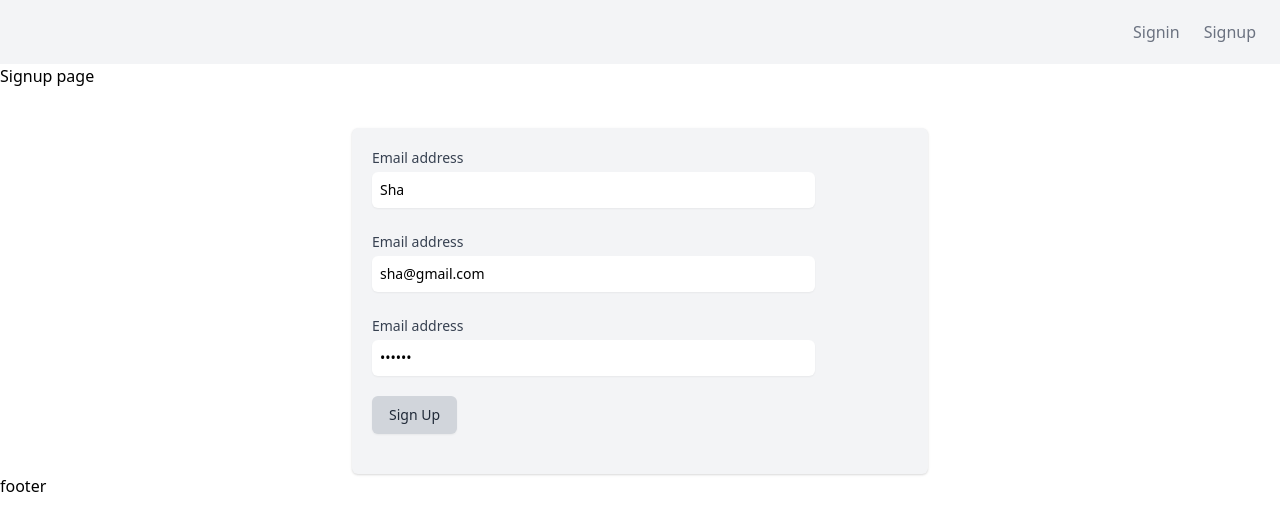
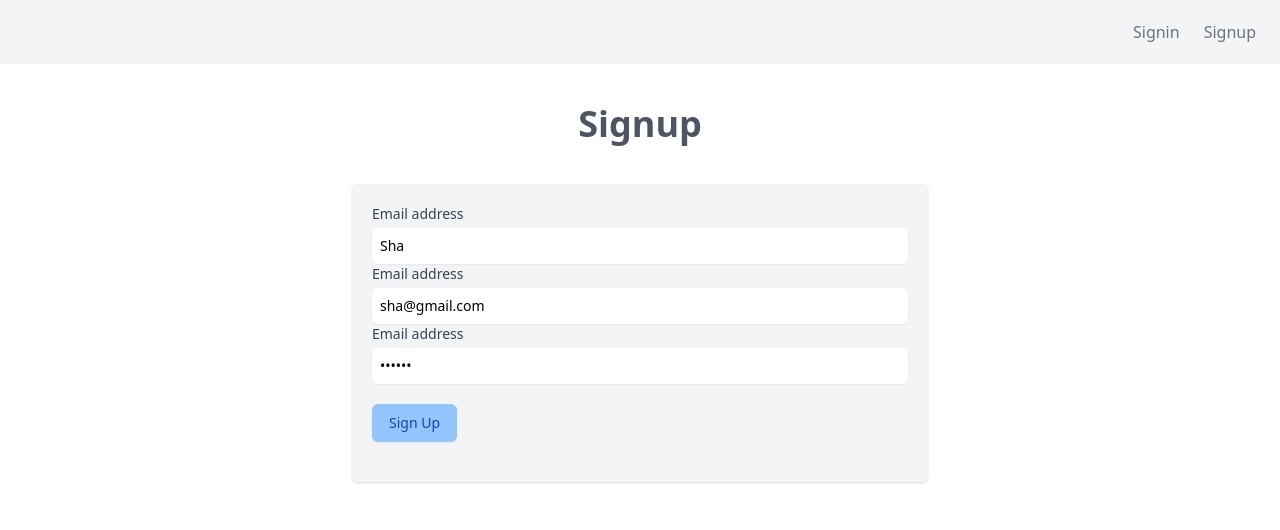
Before and after one commit to hackwebdev/SEOBlog-scratched, a Next.js app in the folder frontend/: page /signup in a window 1280 px wide. Shown: the top 530 px of the page. Built offline with nearby package versions, Linux system fonts and the light colour scheme.

Commit message:
signin complete

```diff
--- a/frontend/components/Layout.js
+++ b/frontend/components/Layout.js
@@ -5,7 +5,6 @@ const Layout = ({ children }) => {
     <>
       <Navbar />
       {children}
-      <p>footer</p>
     </>
   )
 }
--- a/frontend/components/auth/SignupComponent.js
+++ b/frontend/components/auth/SignupComponent.js
@@ -43,10 +43,34 @@ const SignupComponent = () => {
     setValues({ ...values, error: false, [name]: e.target.value })
   }
 
+  const showLoading = () =>
+    loading ? (
+      <div className='flex items-center bg-green-300 text-white text-sm font-bold px-4 py-3'>
+        Loading...
+      </div>
+    ) : (
+      ''
+    )
+  const showError = () =>
+    error ? (
+      <div className='flex items-center bg-red-400 text-white text-sm font-bold px-4 py-3'>
+        {error}
+      </div>
+    ) : (
+      ''
+    )
+  const showMessage = () =>
+    message ? (
+      <div className='flex items-center bg-blue-500 text-white text-sm font-bold px-4 py-3'>
+        {message}
+      </div>
+    ) : (
+      ''
+    )
+
+  const signupForm = () => {
     return (
-    <div className='mt-10 p-5 bg-gray-100 shadow overflow-hidden sm:rounded-md md:max-w-xl m-auto'>
       <form onSubmit={handleSubmit}>
-        <div className='grid grid-cols-6 gap-6'>
         <div className='col-span-6 sm:col-span-5'>
           <label
             htmlFor='email_address'
@@ -95,17 +119,25 @@ const SignupComponent = () => {
             placeholder='Enter your Password'
           />
         </div>
-        </div>
         <div className=' py-5  text-left '>
           <button
-            className='inline-flex justify-center py-2 px-4 border border-transparent shadow-sm text-sm font-medium rounded-md text-gray-800 hover:text-gray-900 bg-gray-300 hover:bg-gray-200 focus:outline-none focus:ring-2 focus:ring-offset-2 focus:ring-indigo-500'
+            className='inline-flex justify-center py-2 px-4 border border-transparent shadow-sm text-sm font-medium rounded-md text-blue-800 hover:text-blue-900 bg-blue-300 hover:bg-blue-200 focus:outline-none focus:ring-2 focus:ring-offset-2 focus:ring-indigo-500'
             type='submit'
           >
             Sign Up
           </button>
         </div>
       </form>
-    </div>
+    )
+  }
+
+  return (
+    <>
+      {showError()}
+      {showLoading()}
+      {showMessage()}
+      {showForm && signupForm()}
+    </>
   )
 }
 
--- a/frontend/pages/signin.js
+++ b/frontend/pages/signin.js
@@ -3,10 +3,9 @@ import Link from 'next/link'
 const Signin = () => {
   return (
     <>
-      <h2>Signin page</h2>
-      <Link href='/'>
-        <a>Home</a>
-      </Link>
+      <h2 className='text-4xl font-bold text-center mt-10 text-gray-600'>
+        Signin
+      </h2>
     </>
   )
 }
--- a/frontend/pages/signup.js
+++ b/frontend/pages/signup.js
@@ -4,8 +4,12 @@ import SignupComponent from '../components/auth/SignupComponent'
 const Signup = () => {
   return (
     <>
-      <h2>Signup page</h2>
-      <SignupComponent />
+      <h2 className='text-4xl font-bold text-center mt-10 text-gray-600'>
+        Signup
+      </h2>
+      <div className='mt-10 p-5 bg-gray-100 shadow overflow-hidden sm:rounded-md md:max-w-xl m-auto'>
+        <SignupComponent />
+      </div>
     </>
   )
 }
```
Also changed, not shown: 1 other file (tests, documents, lock files or other folders). Lines whose indentation alone changed are shown as unchanged.
